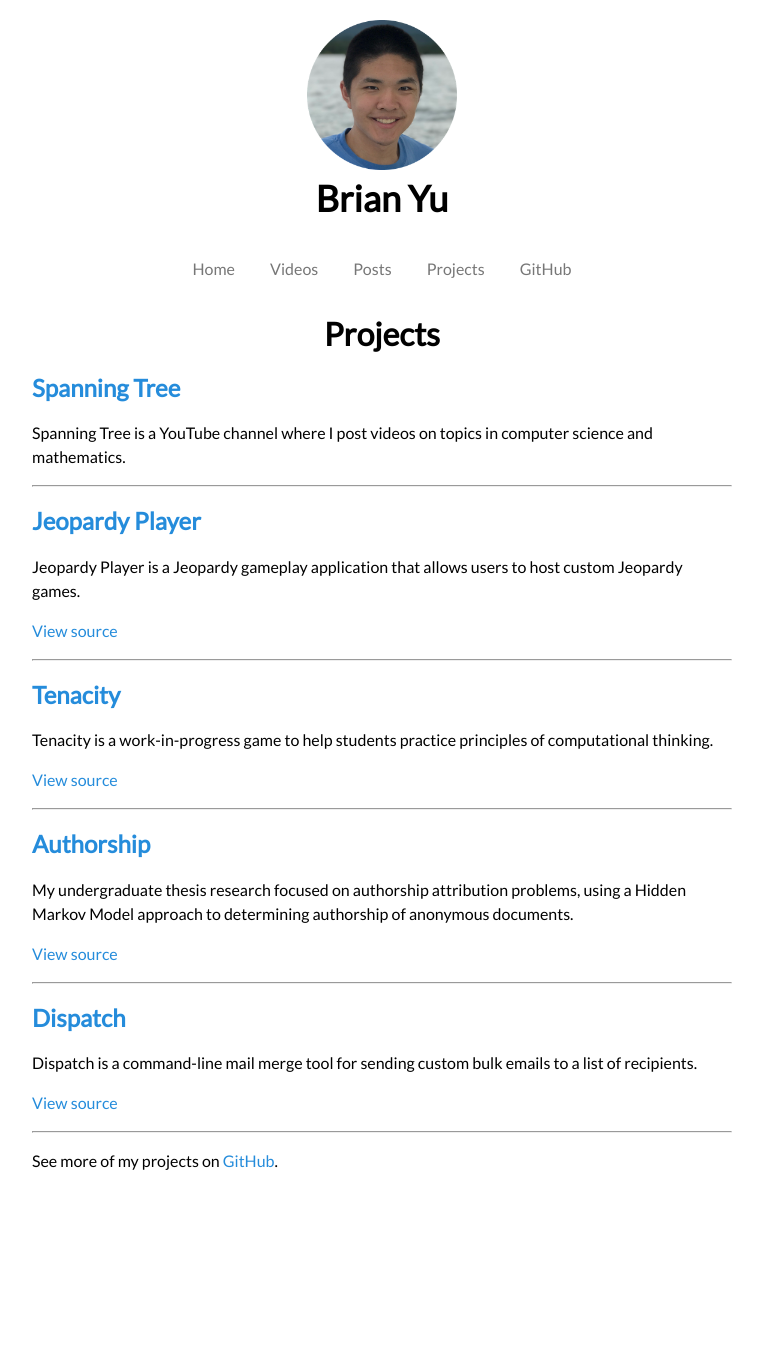
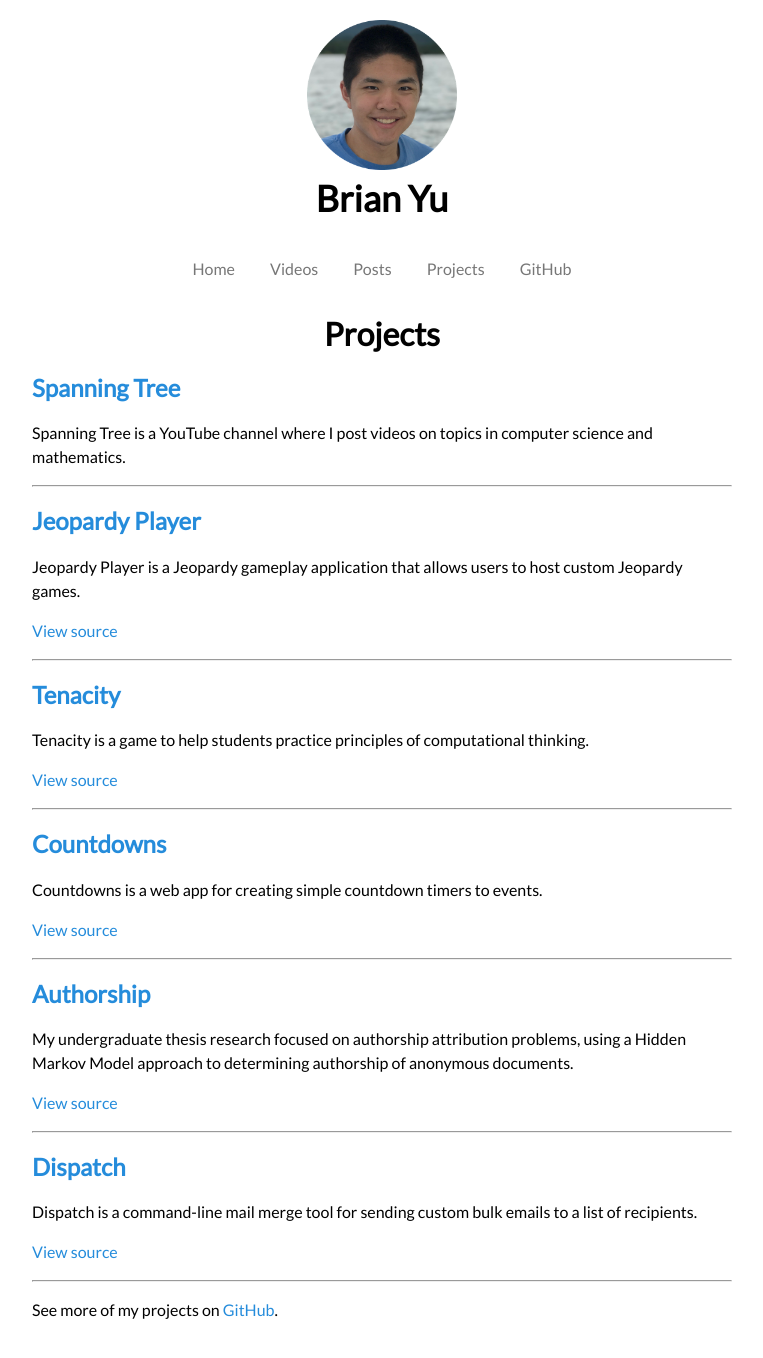
Before and after one commit to krishnadevz/homepage, a Jekyll site: the page built from projects.md, in a window 1280 px wide. Shown: the whole page, without its empty margins (258-1021 px from the left). Built offline with Jekyll 4.4.1, drawn with Linux system fonts in a browser that asks for light colours; nearby versions of some CDN libraries; before the commit the page ends 1209 px from its top, so only the background shows below that.

Commit message:
Add countdowns to projects

```diff
--- a/_data/projects.yml
+++ b/_data/projects.yml
@@ -7,8 +7,12 @@
   src: https://github.com/brianyu28/jeopardy
 - name: Tenacity
   url: https://tenacity.brianyu.me/
-  description: Tenacity is a work-in-progress game to help students practice principles of computational thinking.
+  description: Tenacity is a game to help students practice principles of computational thinking.
   src: https://github.com/brianyu28/tenacity
+- name: Countdowns
+  url: https://countdowns.brianyu.me/
+  description: Countdowns is a web app for creating simple countdown timers to events.
+  src: https://github.com/brianyu28/countdowns
 - name: Authorship
   url: https://github.com/brianyu28/authorship
   description: My undergraduate thesis research focused on authorship attribution problems, using a Hidden Markov Model approach to determining authorship of anonymous documents.
```
